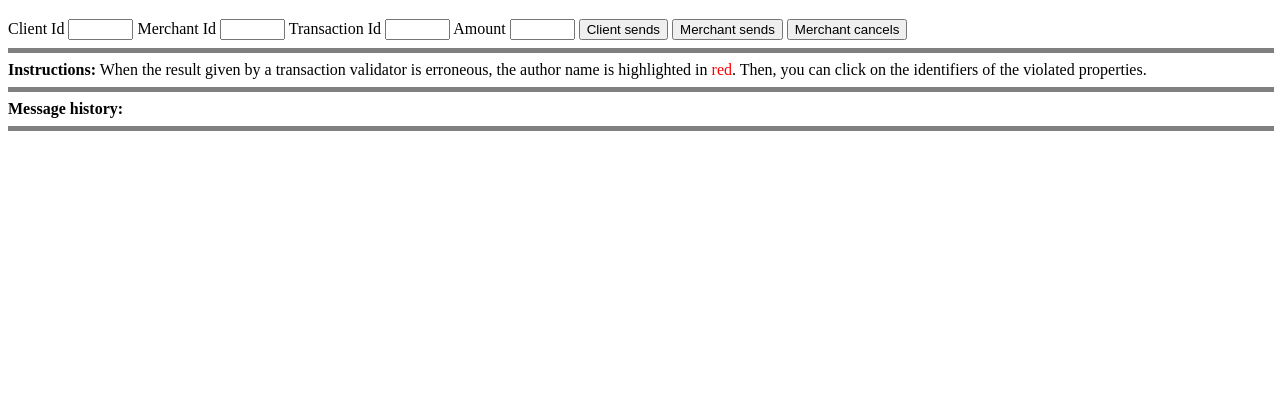
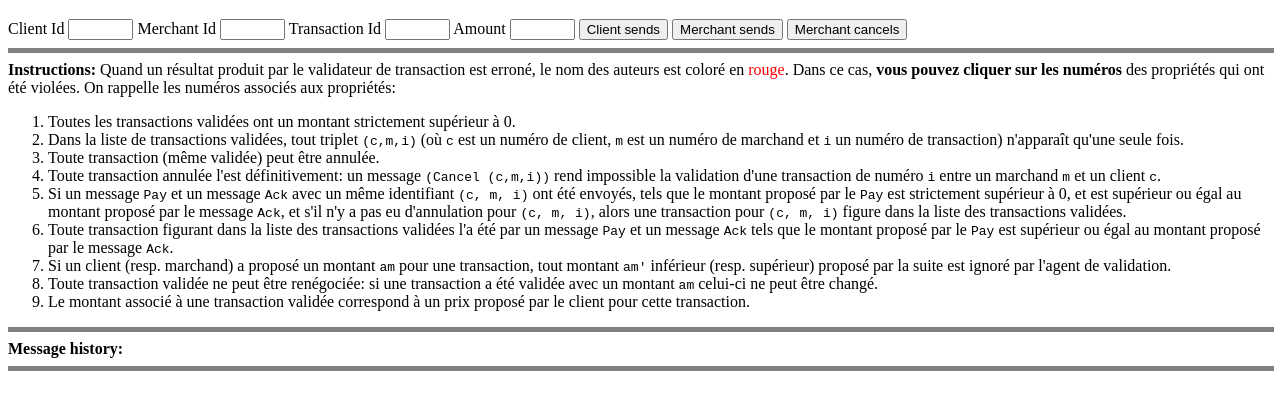
Before and after one commit to barais/thomasdemo, a website: page src/main/webapp/index.html in a window 1280 px wide. Shown: the part 61-470 px from the top of the page. Drawn offline with nearby package versions, Linux system fonts and the light colour scheme; no server answers.

Commit message:
ajout consignes précises

```diff
--- a/src/main/webapp/index.html
+++ b/src/main/webapp/index.html
@@ -42,8 +42,43 @@
 
             <hr noshade="noshade" size="5" width="100%">
 
-            <b>Instructions:</b> When the result given by a transaction validator is erroneous, the author name is highlighted in <mark>red</mark>. Then, you can click
-            on the identifiers of the violated properties.
+            <b>Instructions:</b> Quand un résultat produit par le validateur de transaction est erroné, le nom des auteurs
+            est coloré en <mark>rouge</mark>. Dans ce cas, <b>vous pouvez cliquer sur les numéros</b> des propriétés qui ont été violées. On rappelle les numéros associés aux propriétés:
+            <ol>
+                <li>Toutes les transactions validées ont un montant strictement supérieur à 0.</li>
+                <li>Dans la liste de transactions validées, tout triplet <code>(c,m,i)</code> (où <code>c</code> est un numéro de client, <code>m</code> est un numéro de marchand
+                    et <code>i</code> un numéro de transaction) n'apparaît qu'une seule fois.</li>
+                <li>Toute transaction (même validée) peut être annulée.</li>
+                <li>Toute transaction annulée l'est définitivement: un message <code> (Cancel
+                    (c,m,i))</code> rend impossible  la validation d'une transaction de numéro <code>i</code> entre un marchand <code>m</code> et un client <code>c</code>.</li>
+                <li>Si un message <code> Pay</code> et un message <code> Ack</code> avec un même
+                    identifiant <code> (c, m, i)</code> ont été envoyés, tels que le montant
+                    proposé par le <code> Pay</code> est strictement supérieur à 0, et est
+                    supérieur ou égal au montant proposé par le message <code> Ack</code>, et
+                    s'il n'y a pas eu d'annulation pour <code> (c, m, i)</code>, alors une
+                    transaction pour <code> (c, m, i)</code> figure dans la liste des
+                    transactions validées.</li>
+                <li>
+                    Toute transaction figurant dans la liste des transactions validées l'a été
+                    par un message <code> Pay</code> et un message <code> Ack</code> tels que le montant proposé
+                    par le <code> Pay</code> est supérieur ou égal au montant proposé par le message <code>
+                      Ack</code>.
+                </li>
+                <li>
+                    Si un client (resp. marchand) a proposé un montant <code> am</code> pour une
+                    transaction, tout montant <code> am'</code> inférieur (resp. supérieur) proposé par la
+                    suite est ignoré par l'agent de validation.
+                </li>
+                <li>
+                    Toute transaction validée ne peut être renégociée: si une transaction a
+                    été validée avec un montant <code> am</code> celui-ci ne peut être changé.
+                </li>
+                <li>
+                    Le montant associé à une transaction validée correspond à un prix proposé
+                    par le client pour cette transaction.
+                </li>
+
+            </ol>
 
             <hr noshade="noshade" size="5" width="100%">
 
```
